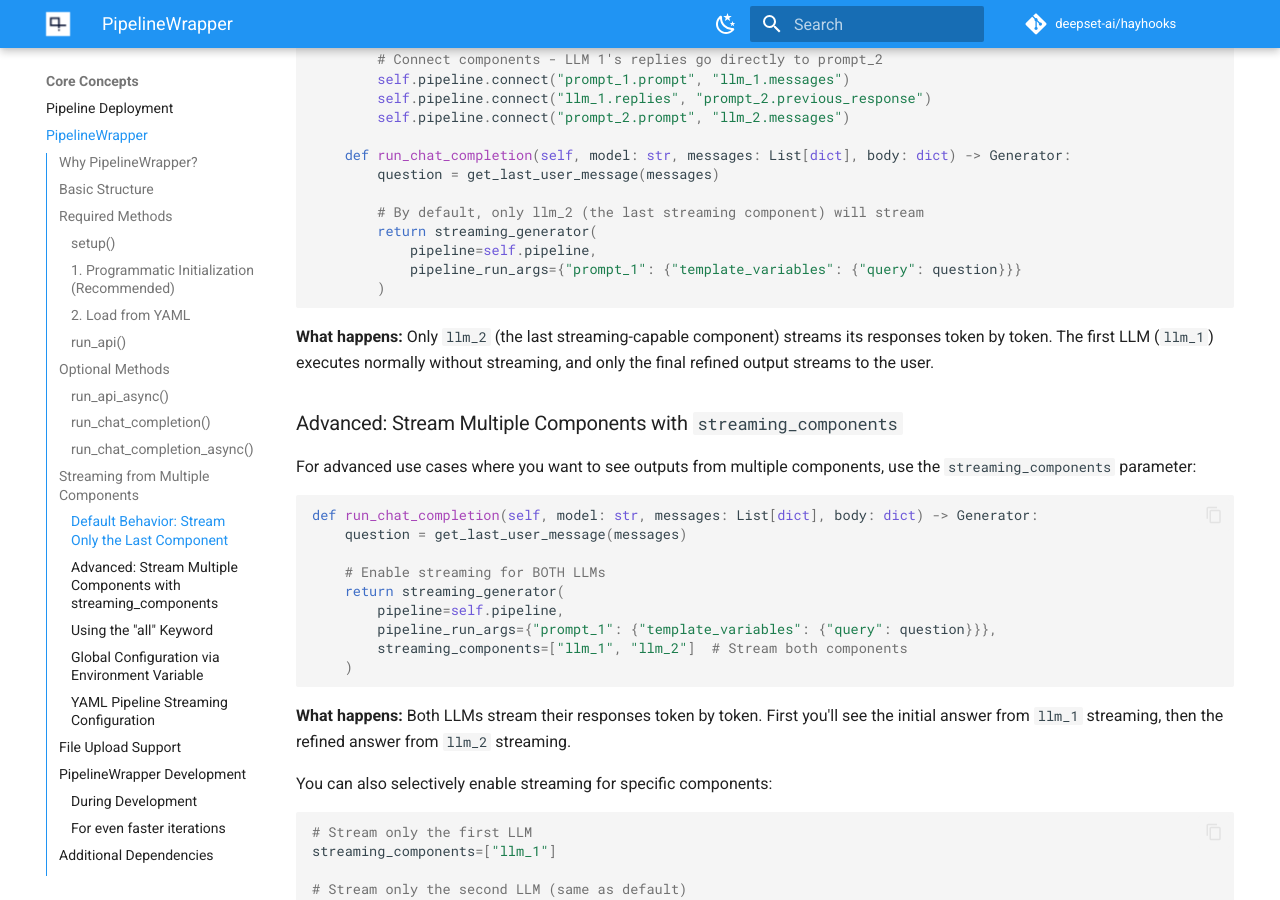
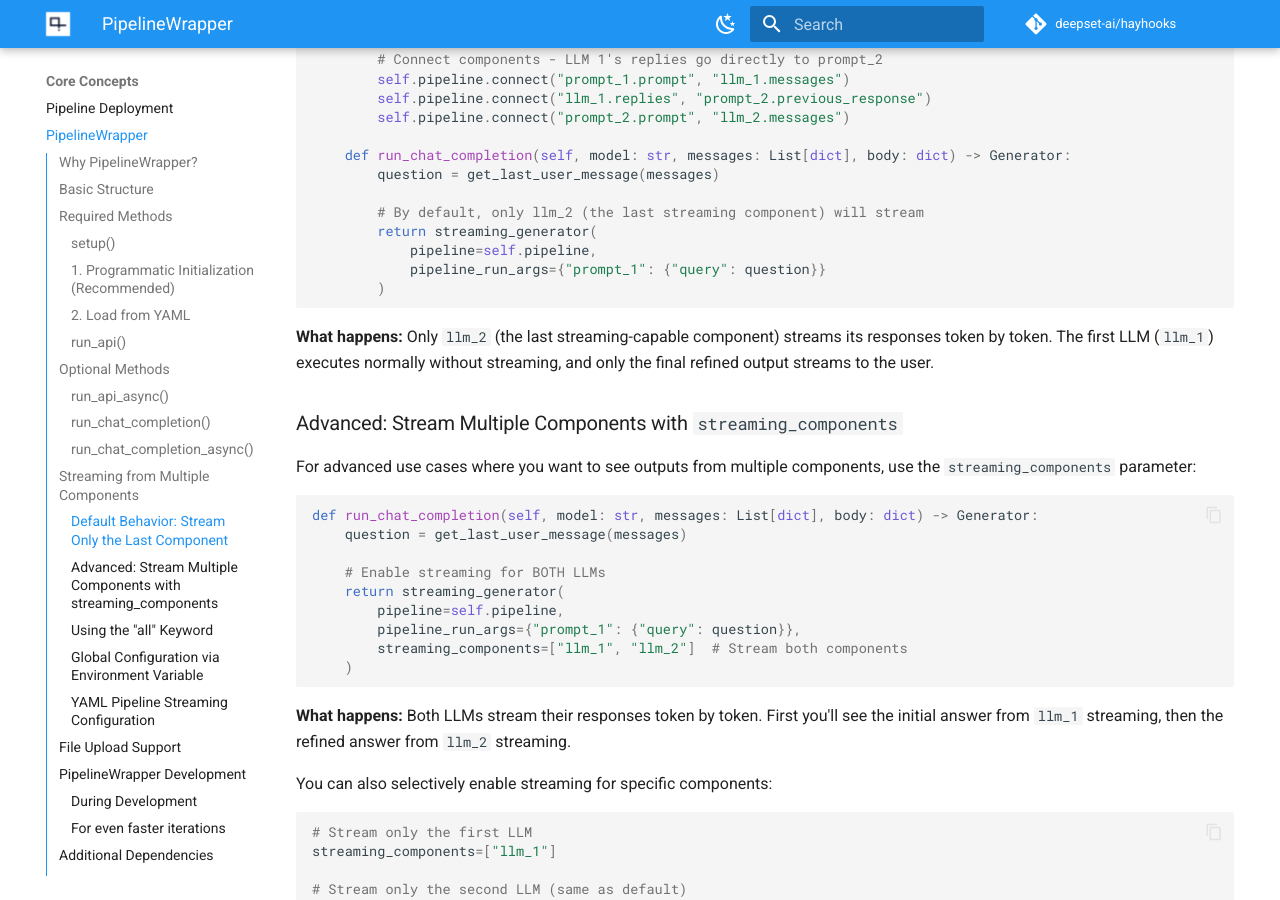
Before and after one commit to deepset-ai/hayhooks, an MkDocs documentation site: the page built from docs/concepts/pipeline-wrapper.md, in a window 1280 px wide and 900 px high, scrolled down 5188 px. Built offline with MkDocs 1.6.1 and Material for MkDocs 9.7.7, drawn with Linux system fonts in a browser that asks for light colours; comment, search, counter and statistics services are not loaded; the version menu is left out.

Commit message:
remove unneeded 'template_variables' ; add required_variables * to turn off warnings

````diff
--- a/docs/concepts/pipeline-wrapper.md
+++ b/docs/concepts/pipeline-wrapper.md
@@ -235,7 +235,7 @@ class MultiLLMWrapper(BasePipelineWrapper):
         # By default, only llm_2 (the last streaming component) will stream
         return streaming_generator(
             pipeline=self.pipeline,
-            pipeline_run_args={"prompt_1": {"template_variables": {"query": question}}}
+            pipeline_run_args={"prompt_1": {"query": question}}
         )
 ```
 
@@ -252,7 +252,7 @@ def run_chat_completion(self, model: str, messages: List[dict], body: dict) -> G
     # Enable streaming for BOTH LLMs
     return streaming_generator(
         pipeline=self.pipeline,
-        pipeline_run_args={"prompt_1": {"template_variables": {"query": question}}},
+        pipeline_run_args={"prompt_1": {"query": question}},
         streaming_components=["llm_1", "llm_2"]  # Stream both components
     )
 ```
````
Also changed, not shown: examples/pipeline_wrappers/multi_llm_streaming/README.md (+1 -1 lines), 1 other file.
